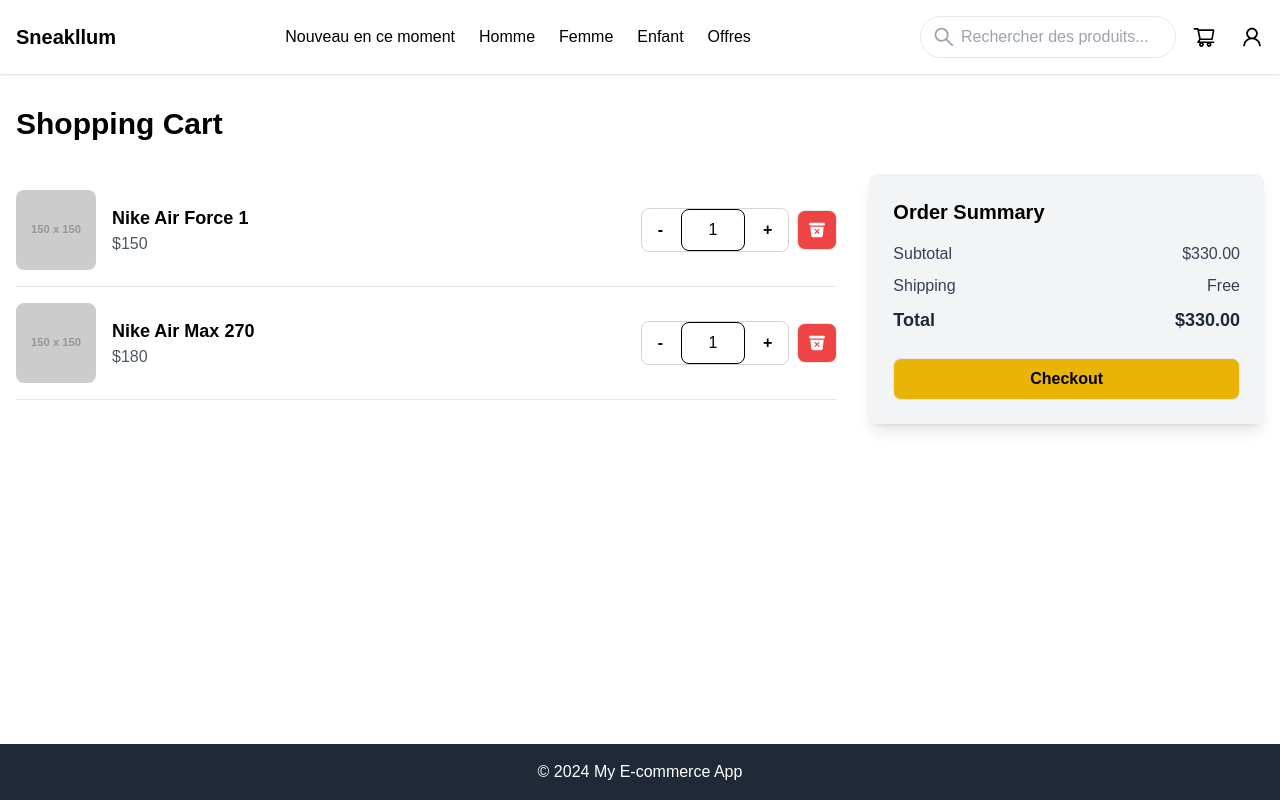
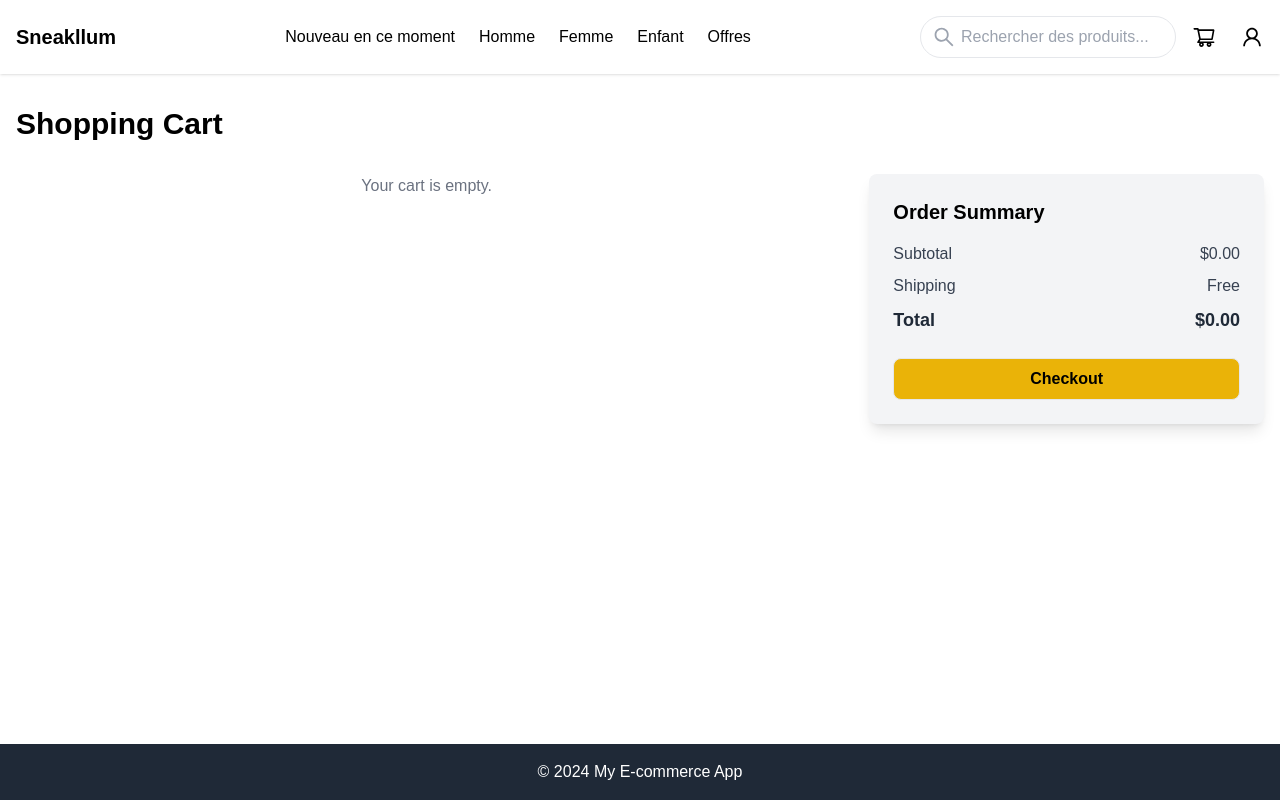
Before and after one commit to LouisGouaux/Sneakllum, a Next.js app in the folder sneakllum/: page /cart in a window 1280 px wide. Built offline with nearby package versions, Linux system fonts and the light colour scheme.

Commit message:
Fix all bugs with cart

```diff
--- a/sneakllum/src/app/cart/page.tsx
+++ b/sneakllum/src/app/cart/page.tsx
@@ -1,49 +1,15 @@
 "use client";
-import React, { useState } from "react";
+import React from "react";
 import Button from "../../components/Button";
 import GrouppedButtons from "../../components/GrouppedButtons";
 import Input from "../../components/Input";
 import { IoTrashBin } from "react-icons/io5";
-
-interface CartItem {
-    id: number;
-    name: string;
-    image: string;
-    price: number;
-    quantity: number;
-}
+import { useCart } from "@/context/CartContext";
 
 export default function CartPage() {
-    const [cartItems, setCartItems] = useState<CartItem[]>([
-        {
-            id: 1,
-            name: "Nike Air Force 1",
-            image: "https://via.placeholder.com/150",
-            price: 150,
-            quantity: 1,
-        },
-        {
-            id: 2,
-            name: "Nike Air Max 270",
-            image: "https://via.placeholder.com/150",
-            price: 180,
-            quantity: 1,
-        },
-    ]);
+    const { cart, updateQuantity, removeFromCart } = useCart(); // Use context
 
-    const updateQuantity = (id: number, quantity: number) => {
-        setCartItems((prevItems) =>
-            prevItems.map((item) =>
-                item.id === id ? { ...item, quantity: Math.max(1, quantity) } : item
-            )
-        );
-    };
-
-    const removeItem = (id: number) => {
-        setCartItems((prevItems) => prevItems.filter((item) => item.id !== id));
-    };
-
-    const totalPrice = cartItems.reduce((sum, item) => sum + item.price * item.quantity, 0);
+    const totalPrice = cart.reduce((sum, item) => sum + item.price * item.quantity, 0);
 
     return (
         <div className="max-w-7xl mx-auto px-4 py-8">
@@ -51,9 +17,10 @@ export default function CartPage() {
             <div className="grid grid-cols-1 md:grid-cols-3 gap-8">
                 {/* Cart Items */}
                 <div className="col-span-2">
-                    {cartItems.map((item) => (
+                    {cart.length > 0 ? (
+                        cart.map((item) => (
                             <div
-                            key={item.id}
+                                key={`${item.id}-${item.size}`}
                                 className="flex items-center justify-between border-b border-gray-200 py-4"
                             >
                                 <img
@@ -63,13 +30,17 @@ export default function CartPage() {
                                 />
                                 <div className="flex-1 ml-4">
                                     <h2 className="text-lg font-bold">{item.name}</h2>
-                                <p className="text-gray-600">${item.price}</p>
+                                    <p className="text-gray-600">
+                                        ${item.price} - Size: {item.size}
+                                    </p>
                                 </div>
                                 <div className="flex items-center space-x-2">
                                     <GrouppedButtons>
                                         <Button
                                             label="-"
-                                        onClick={() => updateQuantity(item.id, item.quantity - 1)}
+                                            onClick={() =>
+                                                updateQuantity(item.id, item.size, item.quantity - 1)
+                                            }
                                             variant="secondary"
                                             className="px-2 py-1"
                                         />
@@ -79,12 +50,18 @@ export default function CartPage() {
                                             variant="secondary"
                                             value={item.quantity.toString()}
                                             onChange={(e) =>
-                                            updateQuantity(item.id, parseInt(e.target.value, 10))
+                                                updateQuantity(
+                                                    item.id,
+                                                    item.size,
+                                                    parseInt(e.target.value, 10)
+                                                )
                                             }
                                         />
                                         <Button
                                             label="+"
-                                        onClick={() => updateQuantity(item.id, item.quantity + 1)}
+                                            onClick={() =>
+                                                updateQuantity(item.id, item.size, item.quantity + 1)
+                                            }
                                             variant="secondary"
                                             className="px-2 py-1"
                                         />
@@ -92,12 +69,15 @@ export default function CartPage() {
                                 </div>
                                 <Button
                                     icon={<IoTrashBin />}
-                                onClick={() => removeItem(item.id)}
+                                    onClick={() => removeFromCart(item.id, item.size)}
                                     variant="alert"
                                     className="w-10 h-10 ml-2"
                                 />
                             </div>
-                    ))}
+                        ))
+                    ) : (
+                        <p className="text-center text-gray-500">Your cart is empty.</p>
+                    )}
                 </div>
 
                 {/* Summary Section */}
--- a/sneakllum/src/context/CartContext.tsx
+++ b/sneakllum/src/context/CartContext.tsx
@@ -28,7 +28,6 @@ const CartContext = createContext<CartContextType | undefined>(undefined);
 export const CartProvider: React.FC<{ children: React.ReactNode }> = ({ children }) => {
     const [cart, setCart] = useState<CartItem[]>([]);
 
-    // Load cart from localStorage on mount
     useEffect(() => {
         const storedCart = localStorage.getItem("cart");
         if (storedCart) {
@@ -36,7 +35,6 @@ export const CartProvider: React.FC<{ children: React.ReactNode }> = ({ children
         }
     }, []);
 
-    // Save cart to localStorage on change
     useEffect(() => {
         localStorage.setItem("cart", JSON.stringify(cart));
     }, [cart]);
@@ -61,7 +59,7 @@ export const CartProvider: React.FC<{ children: React.ReactNode }> = ({ children
         setCart((prevCart) =>
             prevCart.map((item) =>
                 item.id === id && item.size === size
-                    ? { ...item, quantity }
+                    ? { ...item, quantity: Math.max(1, quantity) }
                     : item
             )
         );
@@ -85,10 +83,17 @@ export const CartProvider: React.FC<{ children: React.ReactNode }> = ({ children
 };
 
 // Custom hook to use the cart
+
 export const useCart = () => {
+
     const context = useContext(CartContext);
+
     if (!context) {
+
         throw new Error("useCart must be used within a CartProvider");
+
     }
+
     return context;
+
 };
```
Lines whose indentation alone changed are shown as unchanged.
